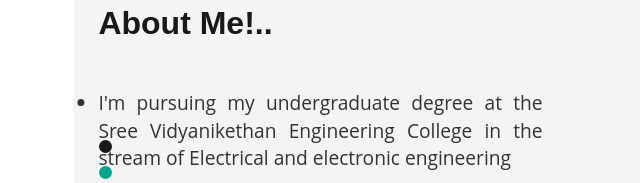
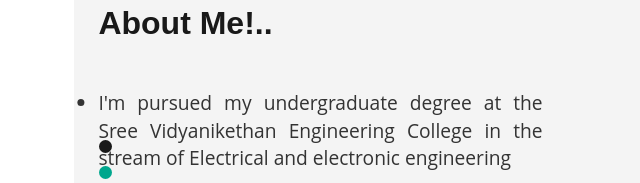
Before and after one commit to Hemamalini14/Hemamalini, a plain HTML site: page index.html in a window 1280 px wide. Shown: the part 752-935 px from the top of the page, 566-1206 px from the left. Drawn offline with Linux system fonts and the light colour scheme; files whose address does not match are found by name.

Commit message:
Add files via upload

```diff
--- a/index.html
+++ b/index.html
@@ -111,7 +111,7 @@
 			<div class="item">
 				<div class="about-left-grid">
 					<h2><span>About Me!..</span></h2>
-					<ul><li>I'm pursuing my undergraduate degree at the Sree Vidyanikethan Engineering College in the stream of Electrical and electronic engineering</li>
+					<ul><li>I'm pursued my undergraduate degree at the Sree Vidyanikethan Engineering College in the stream of Electrical and electronic engineering</li>
 					    <li>I am a person with determination, social responsibility.
 						I always uphold my ethical values at all situations</li>
 <li>I am a hardworking person with lots of determination and patience</li>
```
